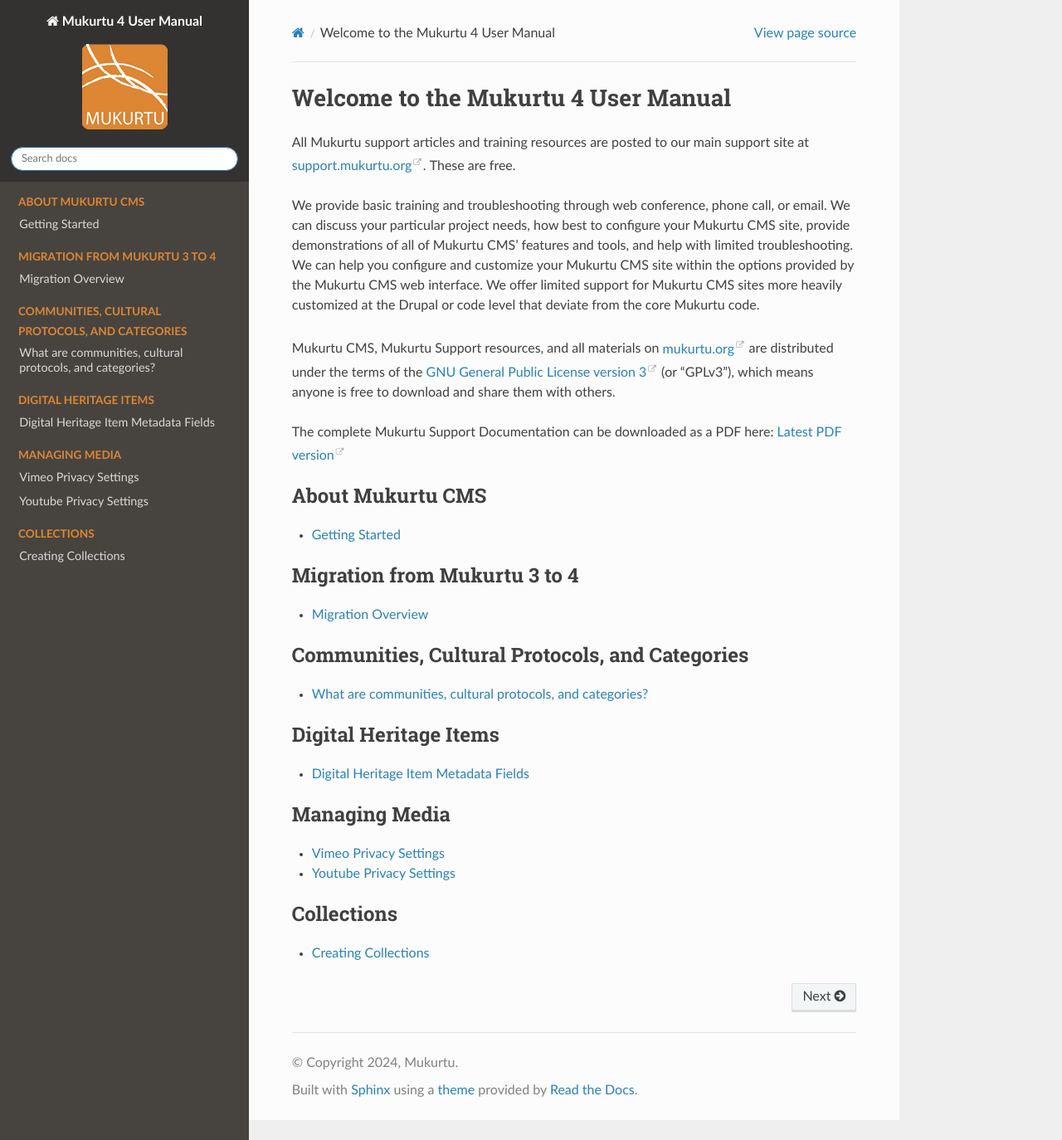
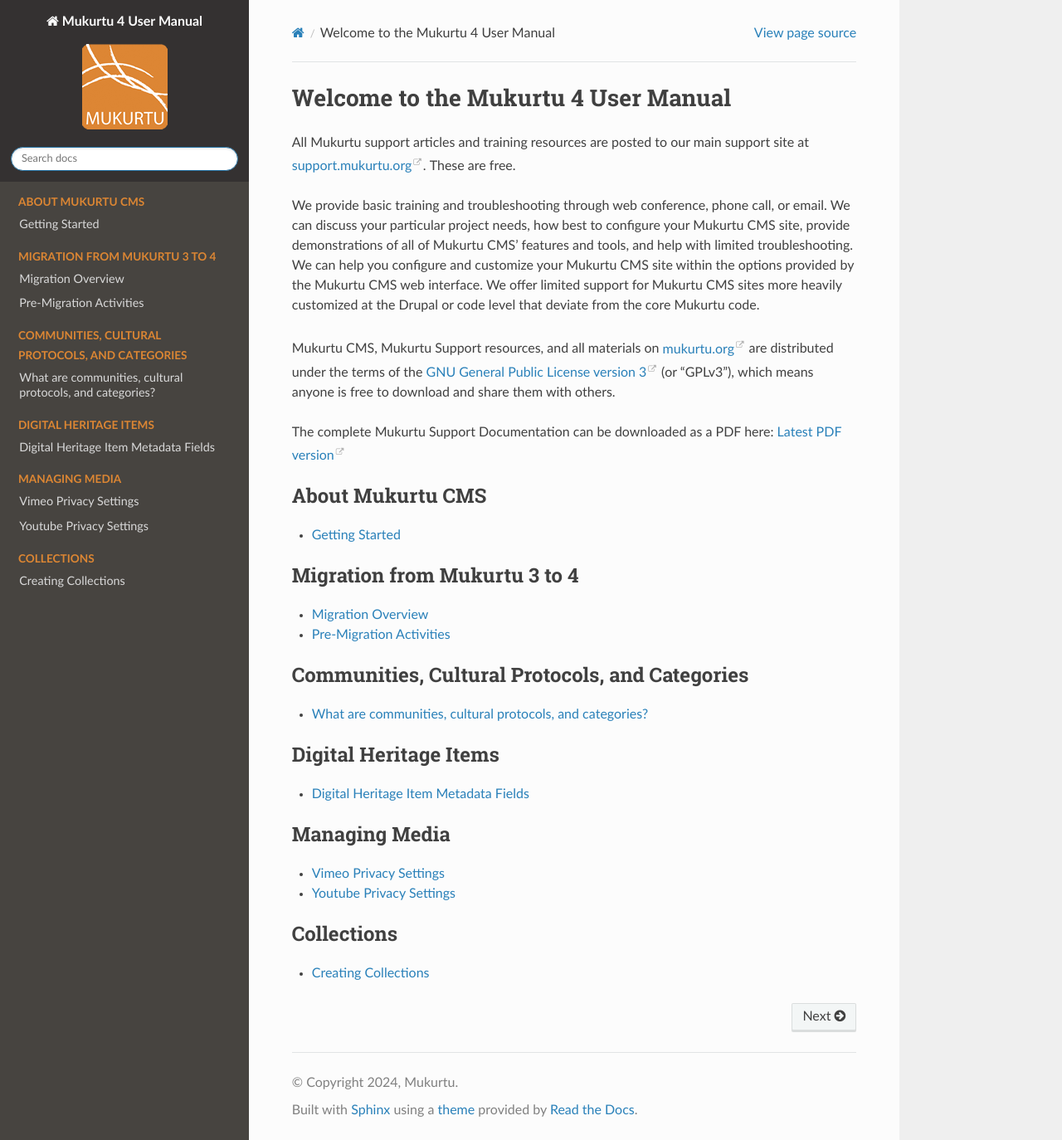
Before and after one commit to MukurtuCMS/mukurtudocs, a Sphinx documentation site: the page built from docs/source/index.rst, in a window 1280 px wide and 1374 px high. Shown: the whole window at 83% size. Built offline with Sphinx 7.4.7 and the Read the Docs theme 2.0.0, drawn with Linux system fonts in a browser that asks for light colours.

Commit message:
Update index.rst

```diff
--- a/docs/source/index.rst
+++ b/docs/source/index.rst
@@ -25,6 +25,7 @@
    :caption: Migration from Mukurtu 3 to 4
 
    migration/MigrationOverview
+   migration/Pre-Migration
 
 .. toctree::
    :maxdepth: 1
```
